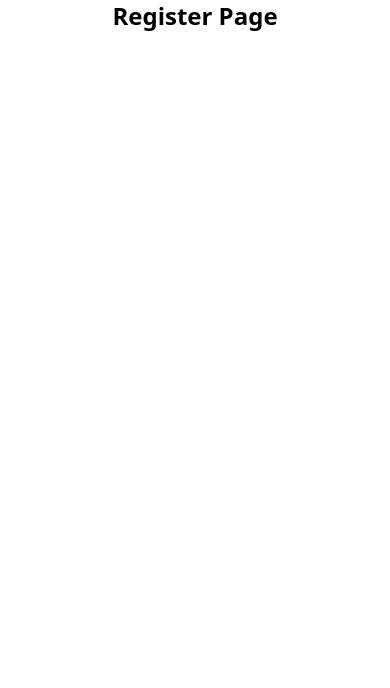
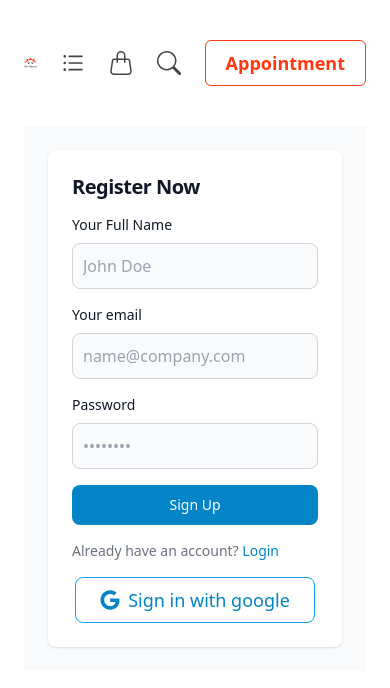
Before and after one commit to Mahadi-Hasan-Sopon/car-doctor, a React (Vite) app in the folder car-doctor-client/: page /register in a window 390 px wide. Shown: the top 688 px of the page. Built offline with nearby package versions, Linux system fonts and the light colour scheme; no server answers.

Commit message:
auth context added with email & google login and registration

```diff
--- /dev/null
+++ b/car-doctor-client/src/Contexts/AuthContextProvider.jsx
@@ -0,0 +1,66 @@
+/* eslint-disable react/prop-types */
+import { createContext, useEffect, useState } from "react";
+import auth from "../firebase/firebase.config";
+import {
+  GoogleAuthProvider,
+  createUserWithEmailAndPassword,
+  onAuthStateChanged,
+  signInWithEmailAndPassword,
+  signInWithPopup,
+  updateProfile,
+} from "firebase/auth";
+
+export const AuthContext = createContext(null);
+const googleProvider = new GoogleAuthProvider();
+
+function AuthContextProvider({ children }) {
+  const [user, setUser] = useState(null);
+  const [loading, setLoading] = useState(true);
+
+  useEffect(() => {
+    setLoading(true);
+    const unSubscribe = onAuthStateChanged(auth, async (currentUser) => {
+      console.log(currentUser);
+      setUser(currentUser);
+      setLoading(false);
+    });
+
+    return () => unSubscribe();
+  }, []);
+
+  const RegisterWithEmailPassword = (email, password) => {
+    setLoading(true);
+    return createUserWithEmailAndPassword(auth, email, password);
+  };
+
+  const updateProfileInfo = (user, displayName, photoURL) => {
+    return updateProfile(user, {
+      displayName: displayName ? displayName : "",
+      photoURL: photoURL ? photoURL : "",
+    });
+  };
+
+  const LoginWithEmailPassword = (email, password) => {
+    setLoading(true);
+    return signInWithEmailAndPassword(auth, email, password);
+  };
+
+  const SignInWithGoogle = () => {
+    return signInWithPopup(auth, googleProvider);
+  };
+
+  const authInfo = {
+    RegisterWithEmailPassword,
+    LoginWithEmailPassword,
+    SignInWithGoogle,
+    updateProfileInfo,
+    user,
+    loading,
+  };
+
+  return (
+    <AuthContext.Provider value={authInfo}>{children}</AuthContext.Provider>
+  );
+}
+
+export default AuthContextProvider;
--- a/car-doctor-client/src/pages/login/Login.jsx
+++ b/car-doctor-client/src/pages/login/Login.jsx
@@ -1,9 +1,66 @@
 import { Link } from "react-router-dom";
 import { FaGoogle } from "react-icons/fa";
+import Navbar from "../../components/shared/Navbar";
+import { useContext } from "react";
+import { AuthContext } from "../../Contexts/AuthContextProvider";
+import Swal from "sweetalert2";
 
 const Login = () => {
+  const { LoginWithEmailPassword, SignInWithGoogle } = useContext(AuthContext);
+
+  const handleLoginSubmit = (event) => {
+    event.preventDefault();
+    const form = event.currentTarget;
+    const email = form.email.value;
+    const password = form.password.value;
+
+    LoginWithEmailPassword(email, password)
+      .then((result) => {
+        console.log(result?.user);
+        if (result?.user) {
+          result.user.displayName = name;
+        }
+        Swal.fire({
+          position: "top-end",
+          icon: "success",
+          title: "Login Successful",
+          showConfirmButton: false,
+          timer: 1500,
+        });
+      })
+      .catch((err) => {
+        console.log(err);
+        Swal.fire({
+          icon: "error",
+          text: err,
+        });
+      });
+  };
+
+  const loginWithGoogle = () => {
+    SignInWithGoogle()
+      .then((response) => {
+        console.log(response.user);
+        Swal.fire({
+          position: "top-end",
+          icon: "success",
+          title: "Login Successful",
+          showConfirmButton: false,
+          timer: 1500,
+        });
+      })
+      .catch((err) => {
+        console.log(err);
+        Swal.fire({
+          icon: "error",
+          text: err,
+        });
+      });
+  };
+
   return (
     <div>
+      <Navbar />
       <section className="bg-gray-50 dark:bg-gray-900">
         <div className="flex flex-col items-center justify-center px-6 py-8 mx-auto md:h-screen lg:py-0">
           <div className="w-full bg-white rounded-lg shadow dark:border md:mt-0 sm:max-w-md xl:p-0 dark:bg-gray-800 dark:border-gray-700">
@@ -11,7 +68,10 @@ const Login = () => {
               <h1 className="text-xl font-bold leading-tight tracking-tight text-gray-900 md:text-2xl dark:text-white">
                 Sign in to your account
               </h1>
-              <form className="space-y-4 md:space-y-6" action="#">
+              <form
+                className="space-y-4 md:space-y-6"
+                onSubmit={handleLoginSubmit}
+              >
                 <div>
                   <label
                     htmlFor="email"
@@ -89,6 +149,7 @@ const Login = () => {
               </form>
               <div className="google flex justify-center">
                 <button
+                  onClick={loginWithGoogle}
                   type="button"
                   className="flex justify-center items-center gap-2 border border-sky-500 py-2 px-6 rounded-lg text-sky-600 hover:text-slate-200 hover:bg-sky-600 hover:border-transparent"
                 >
--- a/car-doctor-client/src/pages/register/Register.jsx
+++ b/car-doctor-client/src/pages/register/Register.jsx
@@ -1,7 +1,180 @@
+import { FaGoogle } from "react-icons/fa";
+import { Link } from "react-router-dom";
+import Navbar from "../../components/shared/Navbar";
+import { useContext } from "react";
+import { AuthContext } from "../../Contexts/AuthContextProvider";
+import Swal from "sweetalert2";
+
 const Register = () => {
+  const { RegisterWithEmailPassword, SignInWithGoogle, updateProfileInfo } =
+    useContext(AuthContext);
+
+  const handleRegisterSubmit = (event) => {
+    event.preventDefault();
+    const form = event.currentTarget;
+    const name = form.name.value;
+    const email = form.email.value;
+    const password = form.password.value;
+
+    if (
+      !/(?=.*\d)(?=.*[!@#$%^&*])(?=.*[a-z])(?=.*[A-Z]).{6,}$/.test(password)
+    ) {
+      return Swal.fire({
+        icon: "error",
+        title: "Invalid Password",
+        text: "Password Must be 6 characters long, with at least 1 Uppercase, 1 lowercase, 1 number & 1 special!",
+      });
+    }
+
+    if (!/^\w+([.-]?\w+)*@\w+([.-]?\w+)*(\.\w{2,3})+$/.test(email)) {
+      return Swal.fire({
+        icon: "error",
+        title: "Invalid Email",
+        text: "Please provide valid email",
+      });
+    }
+
+    RegisterWithEmailPassword(email, password)
+      .then((result) => {
+        // console.log(result?.user);
+        if (result?.user) {
+          updateProfileInfo(result.user, name);
+        }
+
+        Swal.fire({
+          position: "top-end",
+          icon: "success",
+          title: "Registration Successful",
+          showConfirmButton: false,
+          timer: 1500,
+        });
+      })
+      .catch((err) => {
+        console.log(err);
+        Swal.fire({
+          icon: "error",
+          text: err,
+        });
+      });
+  };
+
+  const loginWithGoogle = () => {
+    SignInWithGoogle()
+      .then((response) => {
+        console.log(response.user);
+        Swal.fire({
+          position: "top-end",
+          icon: "success",
+          title: "Registration Successful",
+          showConfirmButton: false,
+          timer: 1500,
+        });
+      })
+      .catch((err) => {
+        console.log(err);
+        Swal.fire({
+          icon: "error",
+          text: err,
+        });
+      });
+  };
+
   return (
     <div>
-      <h1 className="text-2xl font-bold text-center">Register Page</h1>
+      <Navbar />
+      <section className="bg-gray-50 dark:bg-gray-900">
+        <div className="flex flex-col items-center justify-center px-6 py-6 mx-auto lg:py-0">
+          <div className="w-full bg-white rounded-lg shadow dark:border md:mt-0 sm:max-w-md xl:p-0 dark:bg-gray-800 dark:border-gray-700">
+            <div className="p-6 space-y-4 md:space-y-6 sm:p-8">
+              <h1 className="text-xl font-bold leading-tight tracking-tight text-gray-900 md:text-2xl dark:text-white">
+                Register Now
+              </h1>
+              <form
+                className="space-y-4 md:space-y-6"
+                onSubmit={handleRegisterSubmit}
+              >
+                <div>
+                  <label
+                    htmlFor="name"
+                    className="block mb-2 text-sm font-medium text-gray-900 dark:text-white"
+                  >
+                    Your Full Name
+                  </label>
+                  <input
+                    type="text"
+                    name="name"
+                    id="name"
+                    className="bg-gray-50 border border-gray-300 text-gray-900 sm:text-sm rounded-lg focus:ring-primary-600 focus:border-primary-600 block w-full p-2.5 dark:bg-gray-700 dark:border-gray-600 dark:placeholder-gray-400 dark:text-white dark:focus:ring-blue-500 dark:focus:border-blue-500"
+                    placeholder="John Doe"
+                  />
+                </div>
+                <div>
+                  <label
+                    htmlFor="email"
+                    className="block mb-2 text-sm font-medium text-gray-900 dark:text-white"
+                  >
+                    Your email
+                  </label>
+                  <input
+                    type="email"
+                    name="email"
+                    id="email"
+                    className="bg-gray-50 border border-gray-300 text-gray-900 sm:text-sm rounded-lg focus:ring-primary-600 focus:border-primary-600 block w-full p-2.5 dark:bg-gray-700 dark:border-gray-600 dark:placeholder-gray-400 dark:text-white dark:focus:ring-blue-500 dark:focus:border-blue-500"
+                    placeholder="name@company.com"
+                    required
+                  />
+                </div>
+                <div>
+                  <label
+                    htmlFor="password"
+                    className="block mb-2 text-sm font-medium text-gray-900 dark:text-white"
+                  >
+                    Password
+                  </label>
+                  <input
+                    type="password"
+                    name="password"
+                    id="password"
+                    placeholder="••••••••"
+                    className="bg-gray-50 border border-gray-300 text-gray-900 sm:text-sm rounded-lg focus:ring-primary-600 focus:border-primary-600 block w-full p-2.5 dark:bg-gray-700 dark:border-gray-600 dark:placeholder-gray-400 dark:text-white dark:focus:ring-blue-500 dark:focus:border-blue-500"
+                    required
+                  />
+                </div>
+
+                <button
+                  type="submit"
+                  className="w-full text-white bg-sky-600 hover:bg-sky-700 focus:ring-4 focus:outline-none focus:ring-primary-300 font-medium rounded-lg text-sm px-5 py-2.5 text-center dark:bg-primary-600 dark:hover:bg-primary-700 dark:focus:ring-primary-800"
+                >
+                  Sign Up
+                </button>
+                <p className="text-sm font-light text-gray-500 dark:text-gray-400">
+                  Already have an account?{" "}
+                  <Link
+                    className="text-sky-600 font-medium hover:text-sky-700 hover:underline"
+                    to="/login"
+                  >
+                    Login
+                  </Link>
+                </p>
+              </form>
+              <div className="google flex justify-center">
+                <button
+                  onClick={loginWithGoogle}
+                  type="button"
+                  className="flex justify-center items-center gap-2 border border-sky-500 py-2 px-6 rounded-lg text-sky-600 hover:text-slate-200 hover:bg-sky-600 hover:border-transparent"
+                >
+                  <span className="text-xl">
+                    <FaGoogle />
+                  </span>
+                  <span className="text-lg font-medium">
+                    Sign in with google
+                  </span>
+                </button>
+              </div>
+            </div>
+          </div>
+        </div>
+      </section>
     </div>
   );
 };
```
Also changed, not shown: car-doctor-client/src/main.jsx (+6 -3 lines).
